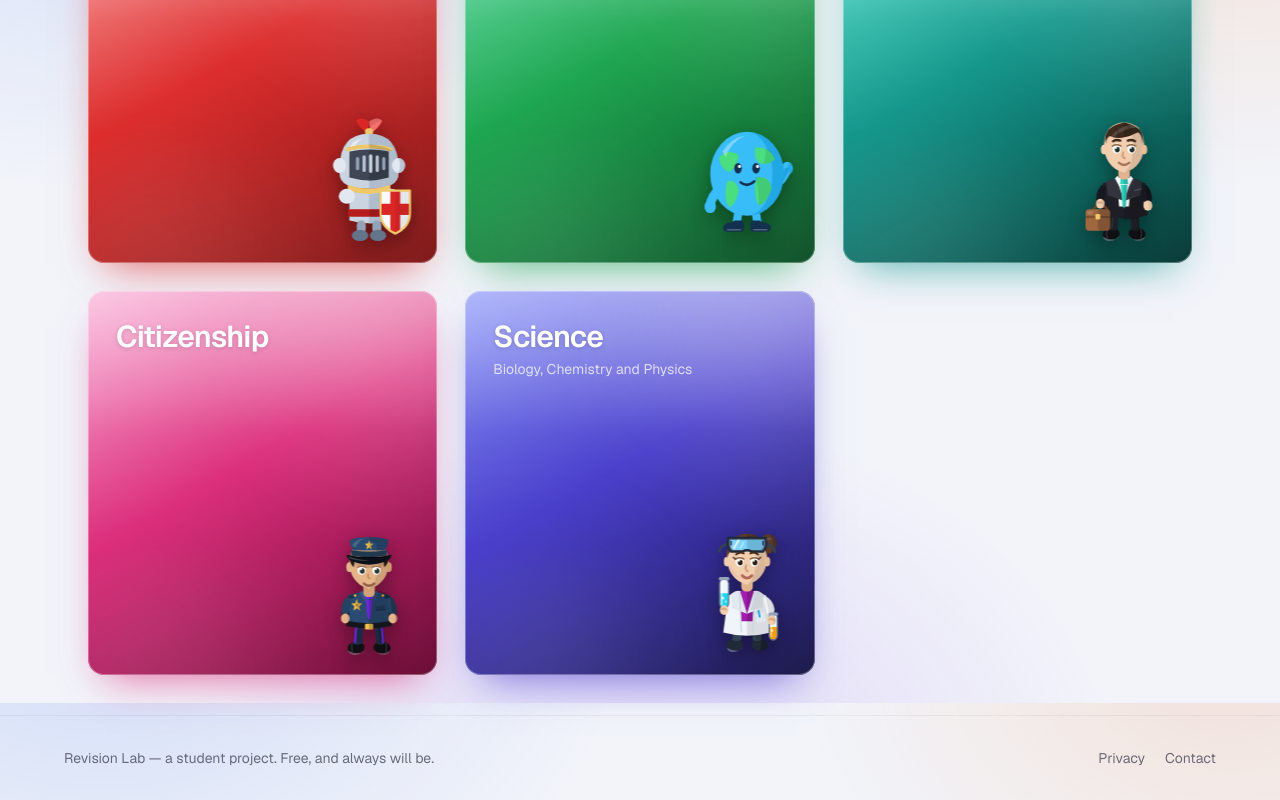
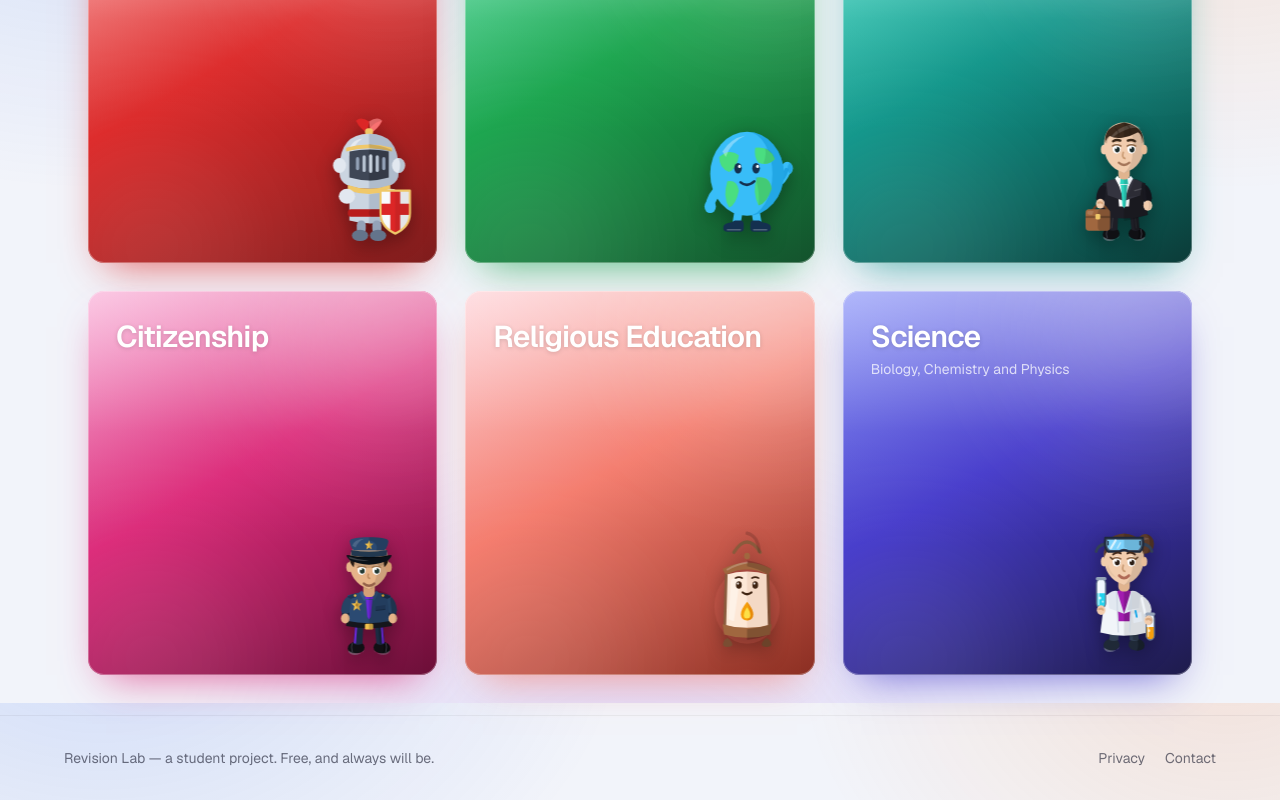
Before and after one commit to matthewmalishevskyi-lab/Revision-Lab, a Next.js app: page / in a window 1280 px wide. Shown: the part 897-1697 px from the top of the page. Built offline with nearby package versions, Linux system fonts and the light colour scheme; no server answers.

Commit message:
Register Religious Education in salmon, with Lumen the lantern mascot

```diff
--- a/app/components/Mascots.tsx
+++ b/app/components/Mascots.tsx
@@ -42,6 +42,7 @@ export const MASCOTS = {
   sterling: Sterling,
   iris: Iris,
   bobby: Bobby,
+  lumen: Lumen,
 } as const;
 
 // ============================ PIXEL — Computer Science ======================
@@ -1121,3 +1122,81 @@ export function Bobby(props: MascotProps) {
     </svg>
   );
 }
+
+// ============================ LUMEN — Religious Education ===================
+// A lantern, not a person.
+//
+// WHY. Every other mascot here is a character with a face and clothes. For RE
+// that is a trap: any human has to be dressed, and a hijab, a kippah, a turban,
+// a crucifix — or the pointed absence of all of them — each reads as a claim
+// about whose subject this is. There is no neutral costume. So the character is
+// an object instead. Light as a metaphor for understanding turns up across
+// traditions without being owned by any of them, and a lantern is warm rather
+// than solemn, which suits a revision site.
+//
+// The face sits ON the glass rather than being drawn behind it, so the flame
+// reads as the character's warmth rather than as something trapped inside.
+export function Lumen(props: MascotProps) {
+  return (
+    <svg
+      viewBox="0 0 120 140"
+      role="img"
+      aria-label="Lumen, the Religious Education mascot: a friendly glowing lantern"
+      {...props}
+    >
+      {/* Light from the upper left, as with every other character. */}
+
+      {/* ── The glow. Drawn FIRST so everything else sits on top of it, and
+             kept very soft — a hard-edged glow reads as a bubble. ── */}
+      <circle cx="60" cy="84" r="40" fill="#f4796a" opacity={0.16} />
+      <circle cx="60" cy="90" r="26" fill="#fbbf24" opacity={0.16} />
+
+      {/* ── Carry handle ── */}
+      <path d="M44 26 Q60 4 76 26" stroke="#8a5a3c" strokeWidth={4} fill="none" strokeLinecap="round" />
+      <path d="M60 5.6 Q73 8 75 25" stroke="#000000" strokeWidth={4} opacity={0.16} fill="none" strokeLinecap="round" />
+      <circle cx="60" cy="30" r="3.6" fill="#a0673f" />
+
+      {/* ── Top cap. A shallow roof, wider than the body, so the lantern reads
+             as sheltered rather than as a jar. ── */}
+      <path d="M30 44 Q60 30 90 44 L86 50 Q60 39 34 50 Z" fill="#a0673f" />
+      <path d="M60 34.6 Q78 37.5 90 44 L86 50 Q74 43.6 60 41 Z" fill="#000000" opacity={0.18} />
+      <path d="M36 44.6 Q48 38.4 60 37" stroke="#ffffff" strokeWidth={2} opacity={0.22} fill="none" strokeLinecap="round" />
+
+      {/* ── The glass body ── */}
+      <path d="M34 50 Q60 43 86 50 L88 104 Q60 112 32 104 Z" fill="#fde8d7" />
+      <path d="M60 46.5 Q76 46.5 86 50 L88 104 Q75 108.4 60 110.4 Z" fill="#c98a63" opacity={0.16} />
+      {/* A single diagonal sheen. Two would read as spectacles. */}
+      <path d="M40 56 Q46 52 52 51.6 L44 100 Q39.5 99 37.5 97.6 Z" fill="#ffffff" opacity={0.4} />
+
+      {/* ── Frame uprights, front corners only ── */}
+      <path d="M34.5 50.5 L32.8 104" stroke="#8a5a3c" strokeWidth={3.4} strokeLinecap="round" />
+      <path d="M85.5 50.5 L87.2 104" stroke="#7a4d32" strokeWidth={3.4} strokeLinecap="round" />
+
+      {/* ── The flame. Warm core, brighter centre. ── */}
+      <path d="M60 79 Q67.5 87 67.5 92.5 Q67.5 99 60 99 Q52.5 99 52.5 92.5 Q52.5 87 60 79 Z" fill="#f59e0b" />
+      <path d="M60 79 Q67.5 87 67.5 92.5 Q67.5 99 60 99 Q64 93.5 63.4 89 Q62.8 84 60 79 Z" fill="#d97706" opacity={0.5} />
+      <path d="M60 85 Q64 90 64 93.4 Q64 96.8 60 96.8 Q56 96.8 56 93.4 Q56 90 60 85 Z" fill="#fde047" />
+
+      {/* ── Base ── */}
+      <path d="M30 103 Q60 111 90 103 L88 114 Q60 121.4 32 114 Z" fill="#a0673f" />
+      <path d="M60 108.6 Q76 107 90 103 L88 114 Q75 118.4 60 120 Z" fill="#000000" opacity={0.2} />
+      {/* Feet, so it stands rather than floats */}
+      <path d="M36 118 Q42 121.4 42 124.6 Q42 127.4 36 127.4 Q30.6 127.4 30.6 124.6 Q30.6 120.6 36 118 Z" fill="#7a4d32" />
+      <path d="M84 118 Q78 121.4 78 124.6 Q78 127.4 84 127.4 Q89.4 127.4 89.4 124.6 Q89.4 120.6 84 118 Z" fill="#6b4229" />
+
+      {/* ── The face, ON the glass. Placed high on the body so the flame reads
+             as being below and behind it rather than coming out of its mouth. ── */}
+      <ellipse cx="50" cy="61" rx="3.5" ry="4" fill="#3f2412" />
+      <ellipse cx="70" cy="61" rx="3.5" ry="4" fill="#3f2412" />
+      <circle cx="48.9" cy="59.6" r="1.15" fill="#ffffff" />
+      <circle cx="68.9" cy="59.6" r="1.15" fill="#ffffff" />
+      {/* Brows: level and slightly raised, which reads as curious rather than
+          either worried (angled in) or startled (arched high). */}
+      <path d="M46 53.6 Q50 51.6 54 53.6" stroke="#3f2412" strokeWidth={1.9} strokeLinecap="round" fill="none" />
+      <path d="M66 53.6 Q70 51.6 74 53.6" stroke="#3f2412" strokeWidth={1.9} strokeLinecap="round" fill="none" />
+      {/* A small closed smile — calm, not grinning. This is a subject where
+          people bring real convictions, and an over-excited mascot would jar. */}
+      <path d="M54.5 69 Q60 73 65.5 69" stroke="#3f2412" strokeWidth={2.4} strokeLinecap="round" fill="none" />
+    </svg>
+  );
+}
--- a/app/lib/known-topics.ts
+++ b/app/lib/known-topics.ts
@@ -261,4 +261,24 @@ export const RETIRED_TOPIC_KEYS: readonly string[] = [
   "geography/population-and-urbanisation",
   "geography/development-and-inequality",
   "geography/resources-and-sustainability",
+
+  // Religious Education, added after the multiple-choice rollout. All new.
+  "religious-education/what-is-religion",
+  "religious-education/introducing-christianity",
+  "religious-education/introducing-islam",
+  "religious-education/introducing-judaism",
+  "religious-education/dharmic-religions",
+  "religious-education/big-questions-and-ethics",
+  "religious-education/christian-beliefs",
+  "religious-education/christian-practices",
+  "religious-education/muslim-beliefs",
+  "religious-education/muslim-practices",
+  "religious-education/relationships-and-families",
+  "religious-education/religion-and-life",
+  "religious-education/the-existence-of-god",
+  "religious-education/peace-and-conflict",
+  "religious-education/crime-and-punishment",
+  "religious-education/human-rights-and-social-justice",
+  "religious-education/sources-of-authority",
+  "religious-education/re-exam-practice",
 ];
--- a/app/lib/subjects.ts
+++ b/app/lib/subjects.ts
@@ -58,7 +58,8 @@ export type Subject = {
     | "atlas"
     | "sterling"
     | "iris"
-    | "bobby";
+    | "bobby"
+    | "lumen";
 
   // Which GROUP this subject belongs to, if any.
   //
@@ -719,6 +720,67 @@ export const SUBJECTS: Subject[] = [
       },
     ],
   },
+
+  // ─── RELIGIOUS EDUCATION ──────────────────────────────────────────────────
+  //
+  // Mascot: Lumen, a lantern. Deliberately NOT a person. Any human character
+  // would have to be dressed, and every choice of dress — a hijab, a kippah, a
+  // turban, a crucifix, or none of them — reads as the site taking a side about
+  // whose religion this subject belongs to. A lantern belongs to nobody, and
+  // light as a metaphor for understanding appears in most traditions without
+  // being owned by any of them. Matthew raised this himself before I did.
+  //
+  // ⚠️ SALMON, as asked. Honestly: it sits about 8 degrees of hue from History's
+  // red, which is the tightest separation on the site. It survives because RE is
+  // kept noticeably LIGHTER and warmer than History's deep red, so the two read
+  // apart at card size. If they ever look confusable on the progress chart, this
+  // is the one to move — towards coral or amber, not towards pink, which
+  // Citizenship already holds.
+  {
+    slug: "religious-education",
+    name: "Religious Education",
+    blurb: "Choose a topic to start revising",
+    gradient: "linear-gradient(150deg, #fecdd3 0%, #f4796a 45%, #8c2f22 100%)",
+    shadow:
+      "shadow-[0_18px_40px_-18px_rgba(244,121,106,0.75)] hover:shadow-[0_28px_60px_-20px_rgba(244,121,106,0.9)]",
+    accent: "#c94f3d",
+    mascot: "lumen",
+    years: [
+      {
+        year: "Year 9",
+        topics: [
+          { slug: "what-is-religion", title: "What is religion?", icon: "globe" },
+          { slug: "introducing-christianity", title: "Introducing Christianity", icon: "book" },
+          { slug: "introducing-islam", title: "Introducing Islam", icon: "book" },
+          { slug: "introducing-judaism", title: "Introducing Judaism", icon: "book" },
+          { slug: "dharmic-religions", title: "Hinduism, Sikhism & Buddhism", icon: "layers" },
+          { slug: "big-questions-and-ethics", title: "Big questions & ethics", icon: "scales" },
+        ],
+      },
+      {
+        year: "Year 10",
+        topics: [
+          { slug: "christian-beliefs", title: "Christian beliefs", icon: "book" },
+          { slug: "christian-practices", title: "Christian practices", icon: "feather" },
+          { slug: "muslim-beliefs", title: "Muslim beliefs", icon: "book" },
+          { slug: "muslim-practices", title: "Muslim practices", icon: "feather" },
+          { slug: "relationships-and-families", title: "Relationships & families", icon: "globe" },
+          { slug: "religion-and-life", title: "Religion & life", icon: "scales" },
+        ],
+      },
+      {
+        year: "Year 11",
+        topics: [
+          { slug: "the-existence-of-god", title: "The existence of God", icon: "quote" },
+          { slug: "peace-and-conflict", title: "Peace & conflict", icon: "shield" },
+          { slug: "crime-and-punishment", title: "Crime & punishment", icon: "scales" },
+          { slug: "human-rights-and-social-justice", title: "Human rights & justice", icon: "globe" },
+          { slug: "sources-of-authority", title: "Sources of authority", icon: "book" },
+          { slug: "re-exam-practice", title: "Exam practice", icon: "news" },
+        ],
+      },
+    ],
+  },
 ];
 
 // ─── Lookups ────────────────────────────────────────────────────────────────
```
